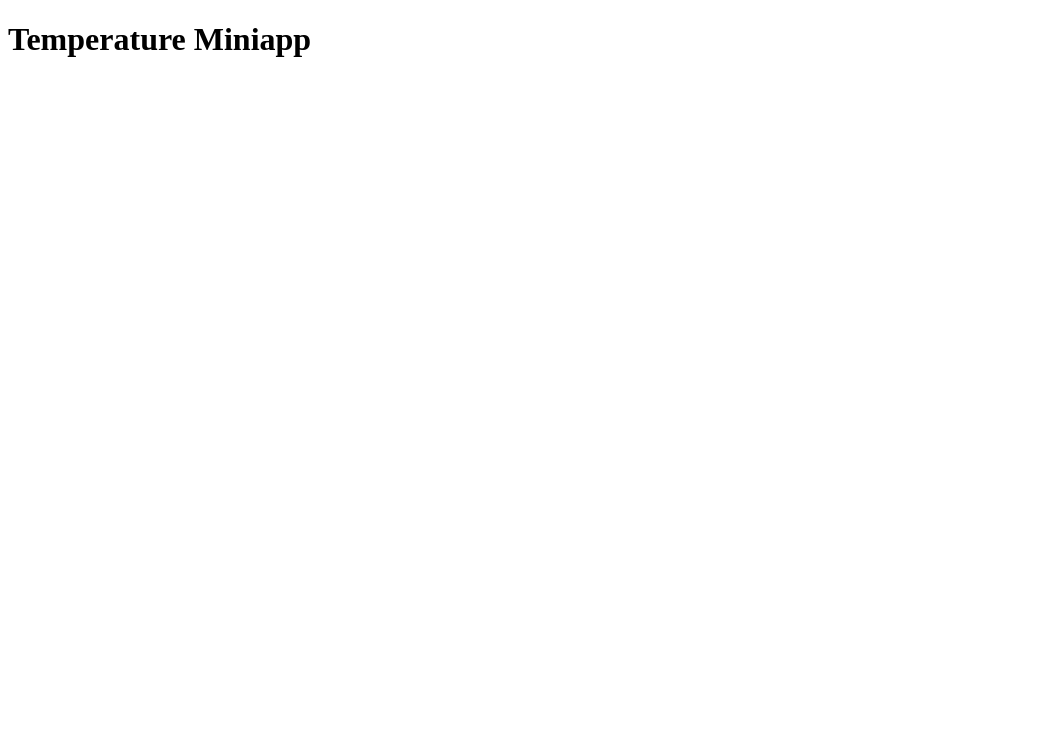
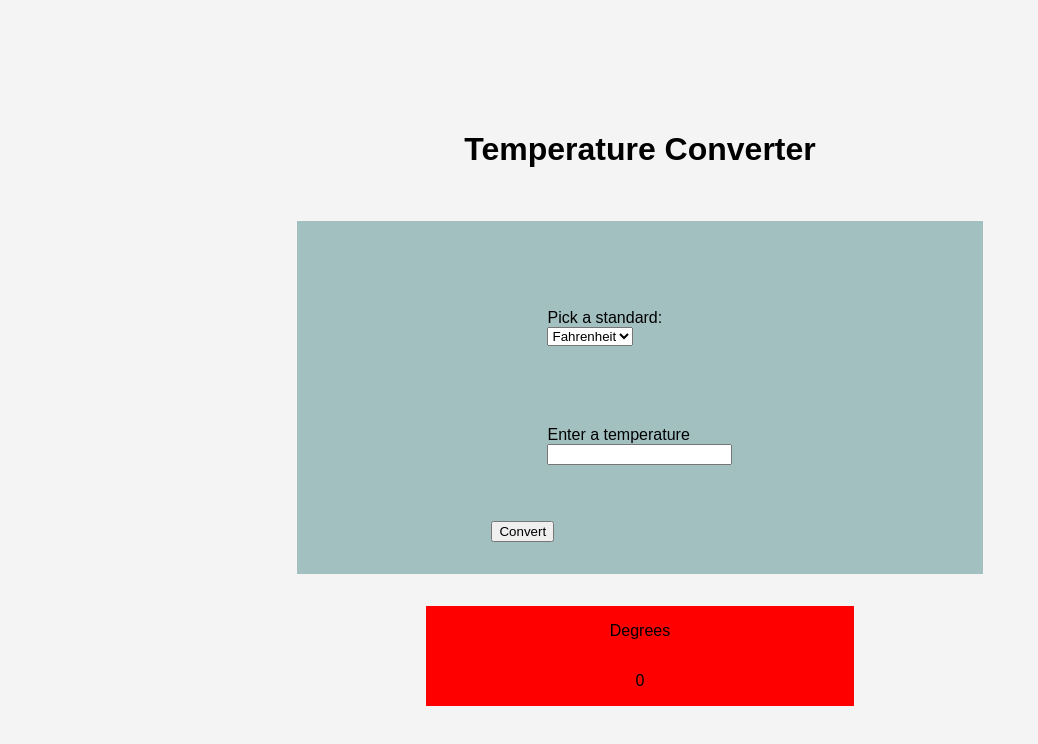
Before and after one commit to xaviguasch/temperature-miniapp, a website: page index.html in a window 1280 px wide. Shown: the whole page, without its empty margins (0-1038 px from the left). Drawn offline with Linux system fonts and the light colour scheme.

Commit message:
added javascript logic and basic styling

```diff
--- a/index.html
+++ b/index.html
@@ -7,7 +7,36 @@
     <title>Temperature MiniApp</title>
   </head>
   <body>
-    <h1>Temperature Miniapp</h1>
+    <div class="app">
+      <h1 class="title">Temperature Converter</h1>
+
+      <div class="main-display">
+        <form action="" id="main-form">
+          <div id="temp-picker">
+            <label for="cars">Pick a standard:</label>
+            <select name="tempSelect" id="tempSelect">
+              <option value="fahrenheit">Fahrenheit</option>
+              <option value="celsius">Celsius</option>
+            </select>
+          </div>
+
+          <div id="temp-input">
+            <label for="enter-a-temp">Enter a temperature</label>
+            <input
+              name="temperatureInput"
+              id="temperatureInput"
+              class="temperatureInput"
+              type="number"
+            />
+          </div>
+          <button>Convert</button>
+        </form>
+      </div>
+      <div class="results">
+        <p>Degrees</p>
+        <p id="result">0</p>
+      </div>
+    </div>
 
     <script src="./script.js"></script>
   </body>
--- a/script.js
+++ b/script.js
@@ -1 +1,40 @@
-const a = 'thee'
+const input = document.getElementById('temperatureInput')
+const tempSelector = document.getElementById('tempSelect')
+const form = document.getElementById('main-form')
+const result = document.getElementById('result')
+
+let inputValue = 0
+let selectedTemp = 'fahrenheit'
+
+function displayResult(res) {
+  result.innerText = res
+}
+
+function convertToF(c) {
+  const res = c * (9 / 5) + 32
+
+  displayResult(res)
+}
+
+function convertToC(f) {
+  const res = ((f - 32) * 5) / 9
+  displayResult(res)
+}
+
+tempSelector.addEventListener('change', function (e) {
+  selectedTemp = e.target.value
+})
+
+form.addEventListener('submit', function (e) {
+  e.preventDefault()
+
+  inputValue = input.value
+
+  if (selectedTemp === 'fahrenheit') {
+    console.log(convertToC(inputValue))
+  }
+
+  if (selectedTemp === 'celsius') {
+    console.log(convertToF(inputValue))
+  }
+})
--- a/style.css
+++ b/style.css
@@ -0,0 +1,66 @@
+* {
+  box-sizing: border-box;
+}
+
+body {
+  background-color: #f4f4f4;
+  font-family: Arial, Helvetica, sans-serif;
+  display: flex;
+  flex-direction: column;
+  align-items: center;
+  justify-content: center;
+  height: 100vh;
+  padding: 20px;
+  overflow: hidden;
+}
+
+.app {
+  min-width: 70%;
+  display: flex;
+  flex-direction: column;
+  align-items: center;
+  justify-content: center;
+}
+
+.title {
+  text-align: center;
+}
+
+.main-display {
+  padding: 2rem;
+  margin: 2rem;
+  min-width: 80%;
+  background-color: rgb(163, 192, 192);
+  display: flex;
+  flex-direction: column;
+  align-items: center;
+  justify-content: center;
+}
+
+.main-display #temp-picker {
+}
+
+.main-display #tempSelect,
+.main-display #temperatureInput {
+  display: block;
+}
+
+.main-display #temp-picker {
+  padding: 1.5rem;
+  margin: 2rem;
+}
+
+.main-display #temp-input {
+  padding: 1.5rem;
+  margin: 2rem;
+}
+
+.results {
+  min-width: 50%;
+
+  background-color: red;
+  display: flex;
+  align-items: center;
+  flex-direction: column;
+  justify-content: center;
+}
```
